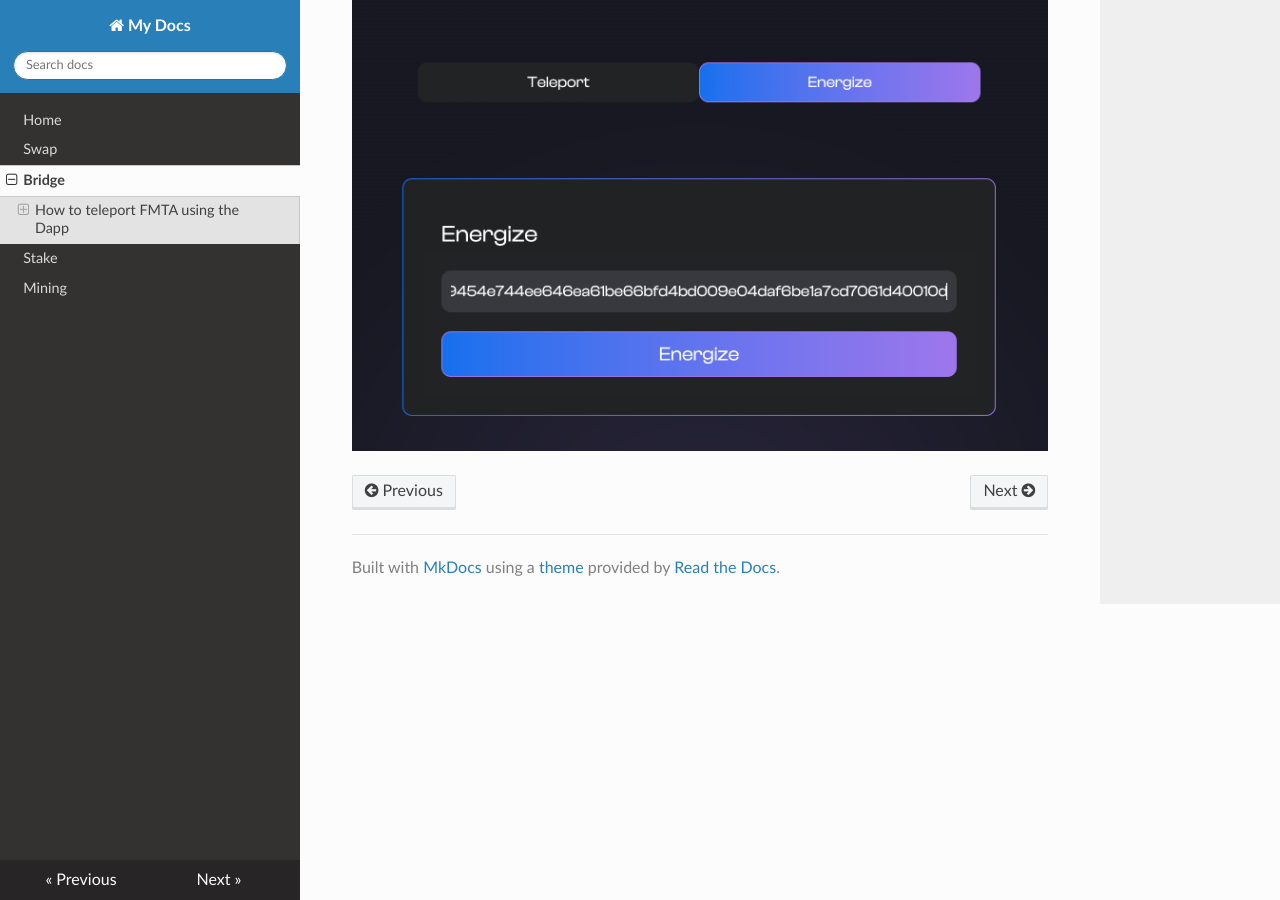
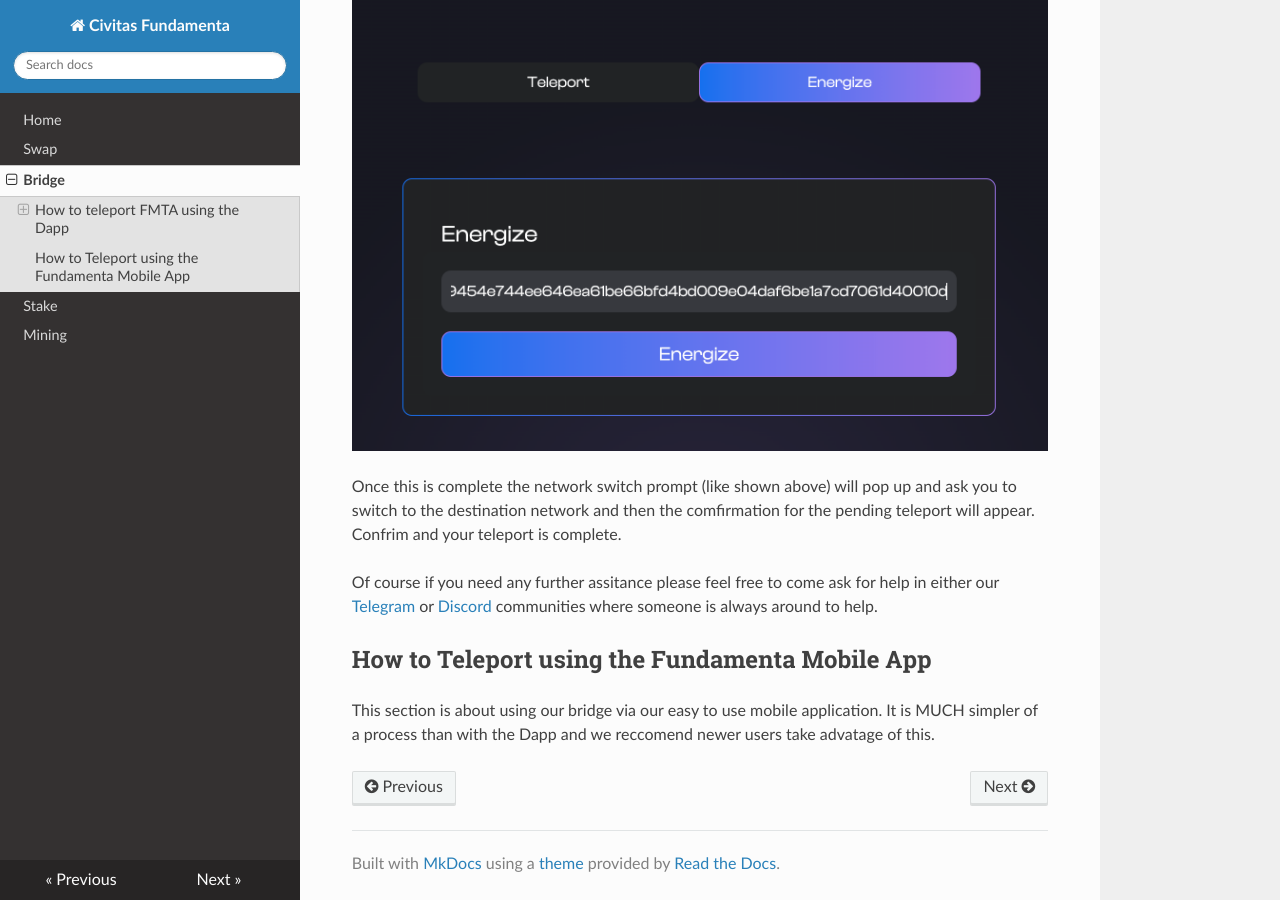
Before and after one commit to Civitas-Fundamenta/docs, an MkDocs documentation site: the page built from docs/Bridging.md, in a window 1280 px wide and 900 px high, scrolled down 6183 px. Built offline with MkDocs 1.6.1, drawn with Linux system fonts in a browser that asks for light colours; nearby versions of some CDN libraries.

Commit message:
Minor addition

```diff
--- a/docs/Bridging.md
+++ b/docs/Bridging.md
@@ -55,3 +55,11 @@
 The first thing you need to do is obtain the transaction hash or "TXID" of the transaction on the blockchain that the teleport was initiated on. Refer to your wallets history to find this as it should be the very last transaction you sent. NOTE: Make sure you are connected the originating network with your wallet as this is required.  Once you have the TXID you simply just need to plug that into the energize tab and click "energize"!
 
 ![energize](img/energize.png)
+
+Once this is complete the network switch prompt (like shown above) will pop up and ask you to switch to the destination network and then the comfirmation for the pending teleport will appear.  Confrim and your teleport is complete.
+
+Of course if you need any further assitance please feel free to come ask for help in either our [Telegram](https://t.me/CivitasFundamenta) or [Discord](https://discord.gg/S7daQmW) communities where someone is always around to help.
+
+## How to Teleport using the Fundamenta Mobile App
+
+This section is about using our bridge via our easy to use mobile application.  It is MUCH simpler of a process than with the Dapp and we reccomend newer users take advatage of this.
--- a/mkdocs.yml
+++ b/mkdocs.yml
@@ -1,4 +1,4 @@
-site_name: My Docs
+site_name: Civitas Fundamenta
 nav:
     - Home: index.md
     - Swap: Swap.md
```
